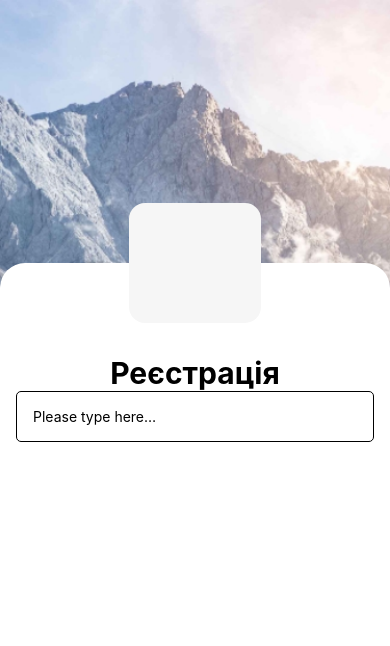
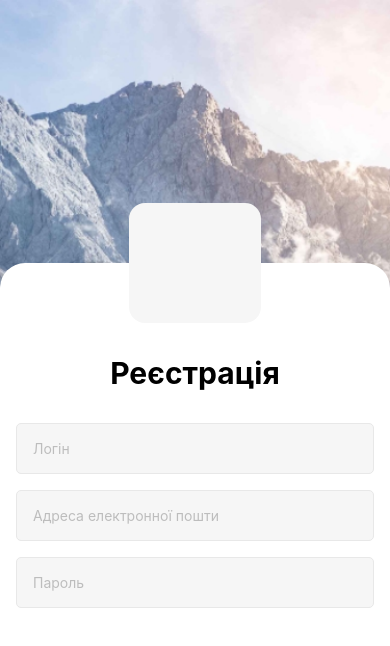
Before and after one commit to Ruwiseturtle/AwesomeProject, a React Native app: screen / in a window 390 px wide. Shown: the top 646 px of the page. Built offline with nearby package versions, Linux system fonts and the light colour scheme.

Commit message:
registration inputs

```diff
--- a/Screens/RegistrationScreen.js
+++ b/Screens/RegistrationScreen.js
@@ -2,10 +2,20 @@ import React, { useState } from "react";
 import { StyleSheet, Text, View, TextInput, Button } from "react-native";
 
 export const RegistrationScreen = () => {
-  const [text, setText] = useState("");
+   const [login, setLogin] = useState("");
+   const [email, setEmail] = useState("");
+   const [password, setPassword] = useState("");
 
-  const handleTextChange = (newText) => {
-    setText(newText);
+  const handleLoginChange = (newText) => {
+    setLogin(newText);
+  };
+
+  const handleEmailChange = (newText) => {
+    setEmail(newText);
+  };
+
+  const handlePasswordChange = (newText) => {
+    setPassword(newText);
   };
 
   return (
@@ -14,10 +24,25 @@ export const RegistrationScreen = () => {
         <Text style={styles.text}>Реєстрація</Text>
       </View>
       <TextInput
-        style={styles.input}
-        onChangeText={handleTextChange}
-        value={text}
-        placeholder={"Please type here…"}
+        style={[styles.input, { marginTop: 32 }]}
+        onChangeText={handleLoginChange}
+        value={login}
+        placeholder={"Логін"}
+        placeholderTextColor={"#BDBDBD"}
+      />
+      <TextInput
+        style={[styles.input, { marginTop: 16 }]}
+        onChangeText={handleEmailChange}
+        value={email}
+        placeholder={"Адреса електронної пошти"}
+        placeholderTextColor={"#BDBDBD"}
+      />
+      <TextInput
+        style={[styles.input, { marginTop: 16 }]}
+        onChangeText={handlePasswordChange}
+        value={password}
+        placeholder={"Пароль"}
+        placeholderTextColor={"#BDBDBD"}
       />
       <View style={styles.avatar}></View>
     </View>
@@ -58,7 +83,8 @@ const styles = StyleSheet.create({
     // marginTop: 32,
     width: "calc(100% - 32px)",
     borderWidth: 1,
-    borderColor: "black",
+    borderColor: "#E8E8E8",
     borderRadius: 5,
+    backgroundColor: "#F6F6F6",
   },
 });
```
